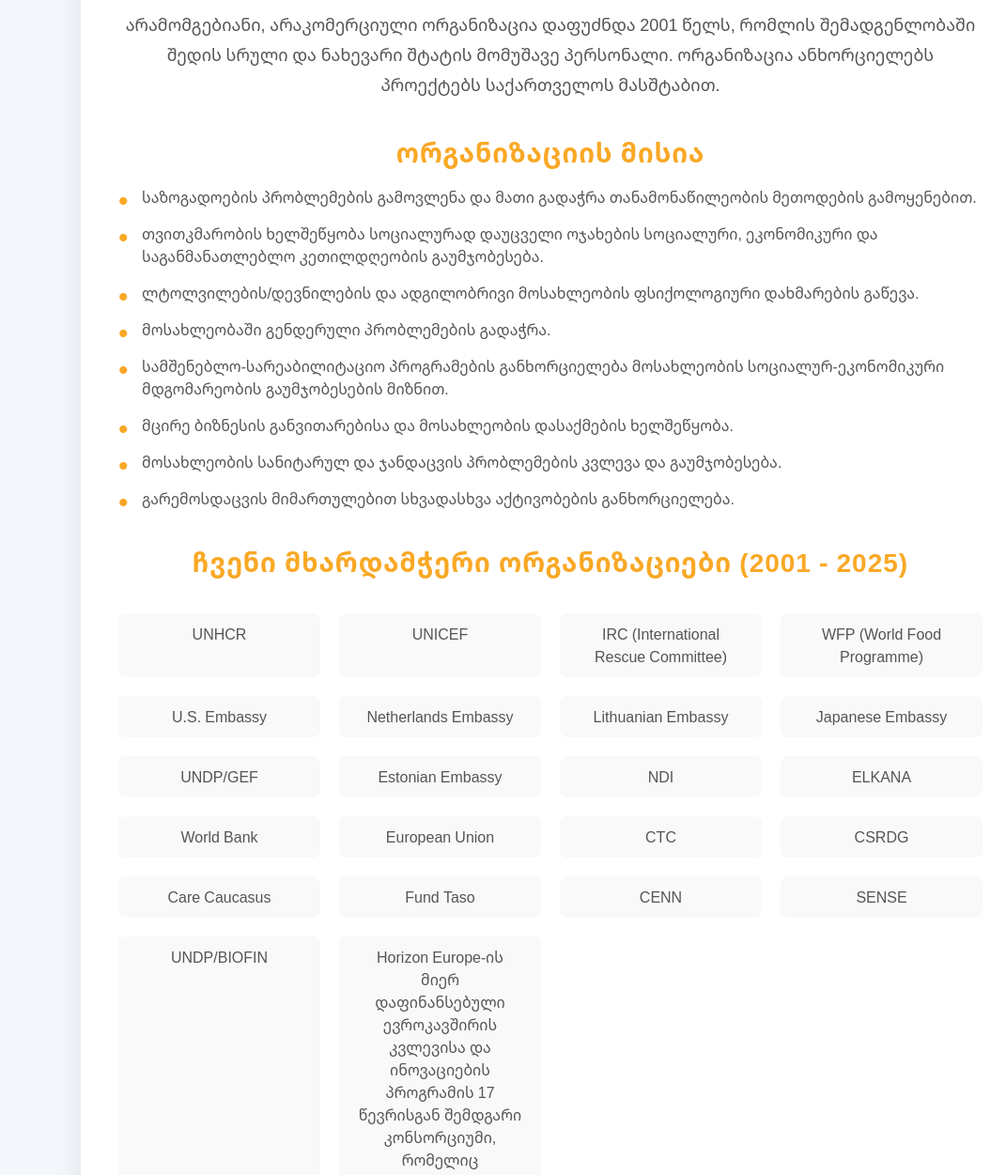
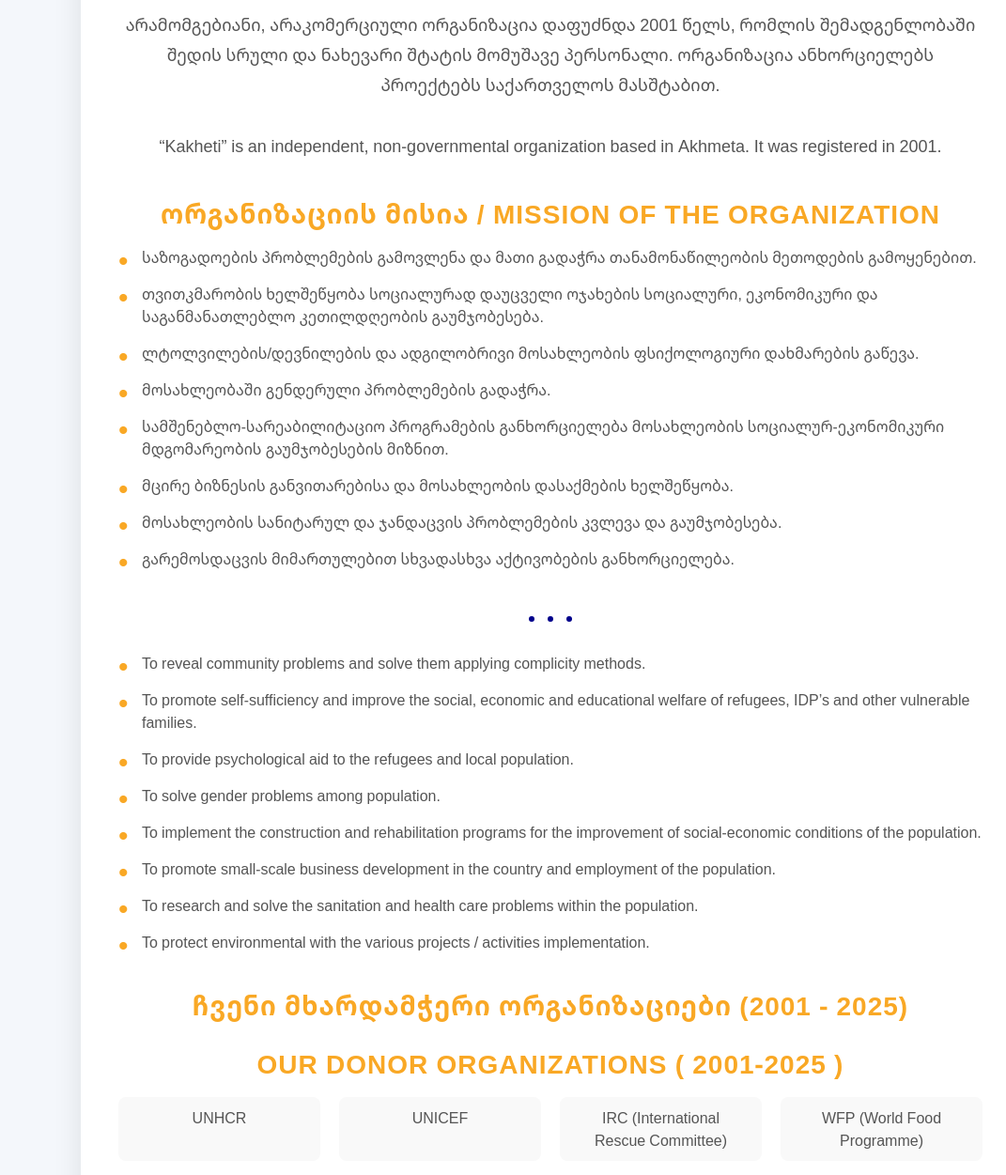
Before and after one commit to Kakheti1/kakheti, an Eleventy site: page src/aboutUs.njk in a window 1280 px wide. Shown: the part 245-1496 px from the top of the page at 94% size, without its empty margins (54-1125 px from the left). Built offline with nearby package versions, Linux system fonts and the light colour scheme; Eleventy itself is replaced by a stand-in of ours; files that its build step writes are made by us from their sources.

Commit message:
Update aboutUs.njk

```diff
--- a/src/aboutUs.njk
+++ b/src/aboutUs.njk
@@ -4,12 +4,13 @@ layout: 'base.njk'
 ---
 <section class="about-us">
     <div class="about-container">
-      <h1 class="abtSection-title">ჩვენს შესახებ</h1>
+      <h1 class="abtSection-title">ჩვენს შესახებ / About Us</h1>
       <p class="about-description">
-        არამომგებიანი, არაკომერციული ორგანიზაცია დაფუძნდა 2001 წელს, რომლის შემადგენლობაში შედის სრული და ნახევარი შტატის მომუშავე პერსონალი. ორგანიზაცია ანხორციელებს პროექტებს საქართველოს მასშტაბით.
+        არამომგებიანი, არაკომერციული ორგანიზაცია დაფუძნდა 2001 წელს, რომლის შემადგენლობაში შედის სრული და ნახევარი შტატის მომუშავე პერსონალი. ორგანიზაცია ანხორციელებს პროექტებს საქართველოს მასშტაბით. <br> <br> “Kakheti” is an independent, non-governmental organization based in Akhmeta. It was
+        registered in  2001.
       </p>
 
-      <h2 class="sub-title">ორგანიზაციის მისია</h2>
+      <h2 class="sub-title">ორგანიზაციის მისია / Mission of the organization</h2>
       <ul class="mission-list">
         <li>საზოგადოების პრობლემების გამოვლენა და მათი გადაჭრა თანამონაწილეობის მეთოდების გამოყენებით.</li>
         <li>თვითკმარობის ხელშეწყობა სოციალურად დაუცველი ოჯახების სოციალური, ეკონომიკური და საგანმანათლებლო კეთილდღეობის გაუმჯობესება.</li>
@@ -19,9 +20,26 @@ layout: 'base.njk'
         <li>მცირე ბიზნესის განვითარებისა და მოსახლეობის დასაქმების ხელშეწყობა.</li>
         <li>მოსახლეობის სანიტარულ და ჯანდაცვის პრობლემების კვლევა და გაუმჯობესება.</li>
         <li>გარემოსდაცვის მიმართულებით სხვადასხვა აქტივობების განხორციელება.</li>
+        <br>
+        <div class="dots">
+          <svg width="60" height="10">
+            <circle cx="10" cy="5" r="3" fill="darkblue" />
+            <circle cx="30" cy="5" r="3" fill="darkblue" />
+            <circle cx="50" cy="5" r="3" fill="darkblue" />
+          </svg>
+        </div>
+        <br>
+        <li>To reveal community problems and solve them applying complicity methods.</li>
+        <li>To promote self-sufficiency and improve the social, economic and educational welfare of refugees, IDP’s and other vulnerable families.</li>
+        <li>To provide psychological aid to the refugees and local population.</li>
+        <li>To solve gender problems among population.</li>
+        <li>To implement the construction and rehabilitation programs for the improvement of social-economic conditions of the population.</li>
+        <li>To promote small-scale business development in the country and employment of the population.</li>
+        <li>To research and solve the sanitation and health care problems within the population.</li>
+        <li>To protect environmental  with the various projects / activities  implementation.</li>
       </ul>
 
-      <h2 class="sub-title">ჩვენი მხარდამჭერი ორგანიზაციები (2001 - 2025)</h2>
+      <h2 class="sub-title">ჩვენი მხარდამჭერი ორგანიზაციები (2001 - 2025) <br> <br> Our Donor Organizations   ( 2001-2025 )</h2
       <div class="partners">
         <ul class="partners-list">
           <li>UNHCR</li>
```
